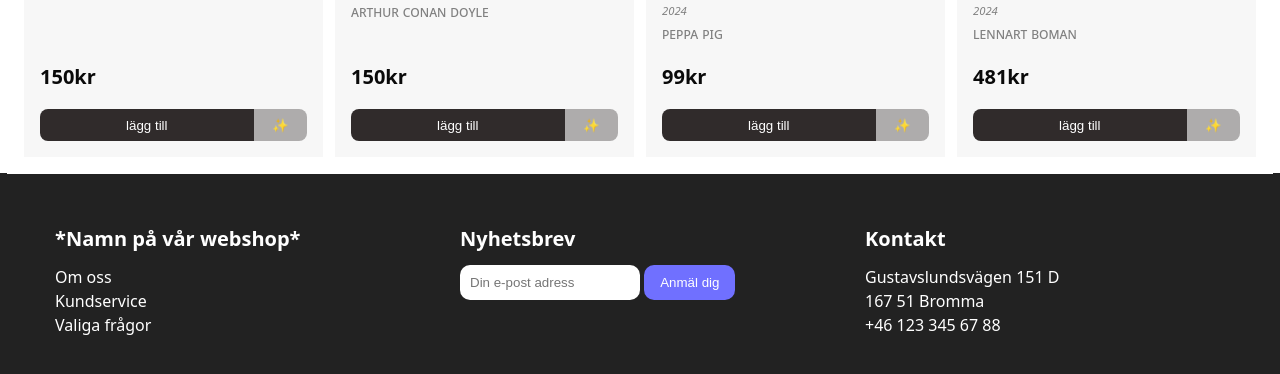
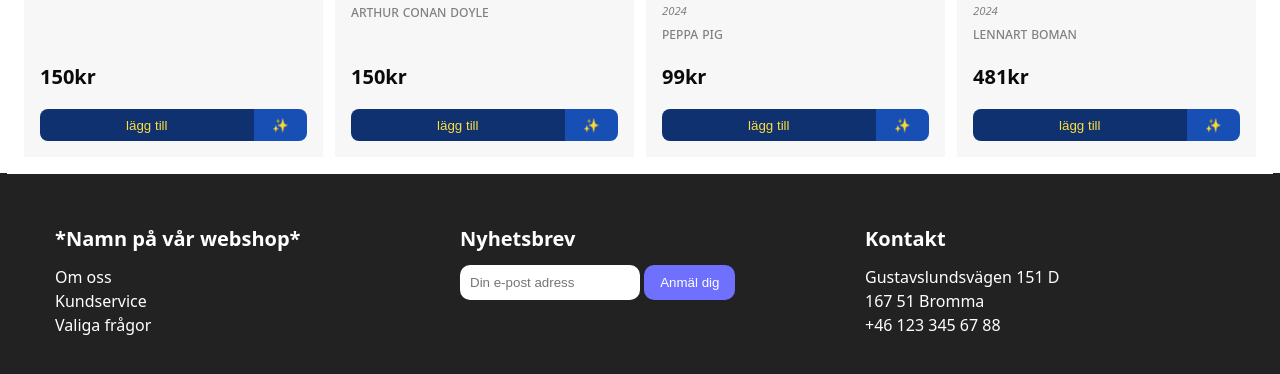
Before and after one commit to Edchy/webshop, a website built with Vite: page index.html in a window 1280 px wide. Shown: the part 825-1199 px from the top of the page. Built offline with nearby package versions, Linux system fonts and the light colour scheme.

Commit message:
favbutton title added

```diff
--- a/src/js/products.ts
+++ b/src/js/products.ts
@@ -174,6 +174,7 @@ export function renderProductList() {
       favBtn.className = "add-to-fav-button";
       favBtn.setAttribute("data-book-id", book.id.toString());
       favBtn.textContent = "✨";
+      favBtn.title = "Add to Favorites";
 
       for (let i = 1; i <= 6; i++) {
         favBtn.appendChild(createStarElement(i));
--- a/src/styles/products.css
+++ b/src/styles/products.css
@@ -101,7 +101,7 @@ article.product {
       display: grid;
       place-content: center;
       border: none;
-      color: white;
+      color: var(--clr-golden);
       padding-block: var(--gap-s);
       cursor: pointer;
 
@@ -114,13 +114,13 @@ article.product {
     .add-to-cart-button {
       border-top-left-radius: var(--radius);
       border-bottom-left-radius: var(--radius);
-      background-color: var(--primary-color);
+      background-color: var(--clr-primary-500);
     }
 
     .add-to-fav-button {
       border-top-right-radius: var(--radius);
       border-bottom-right-radius: var(--radius);
-      background-color: var(--secondary-color);
+      background-color: var(--clr-primary-400);
     }
   }
 }
```
